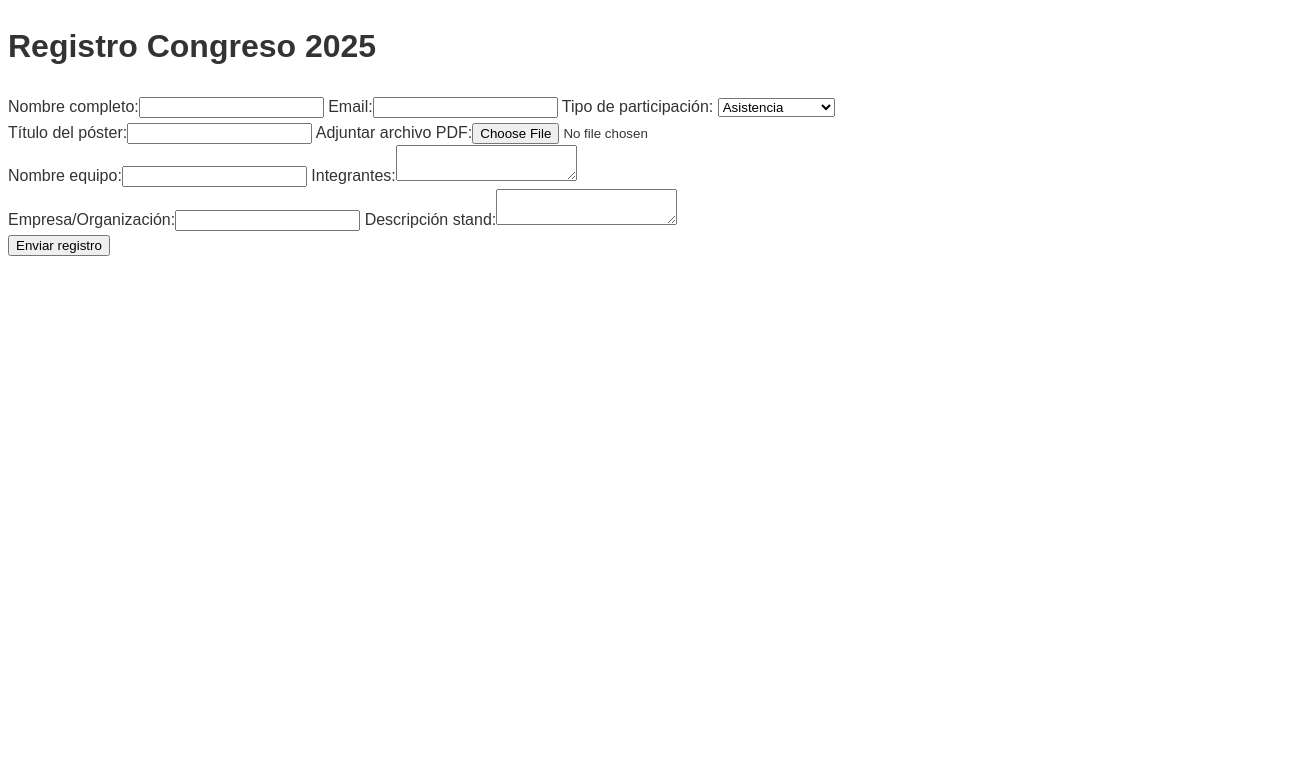
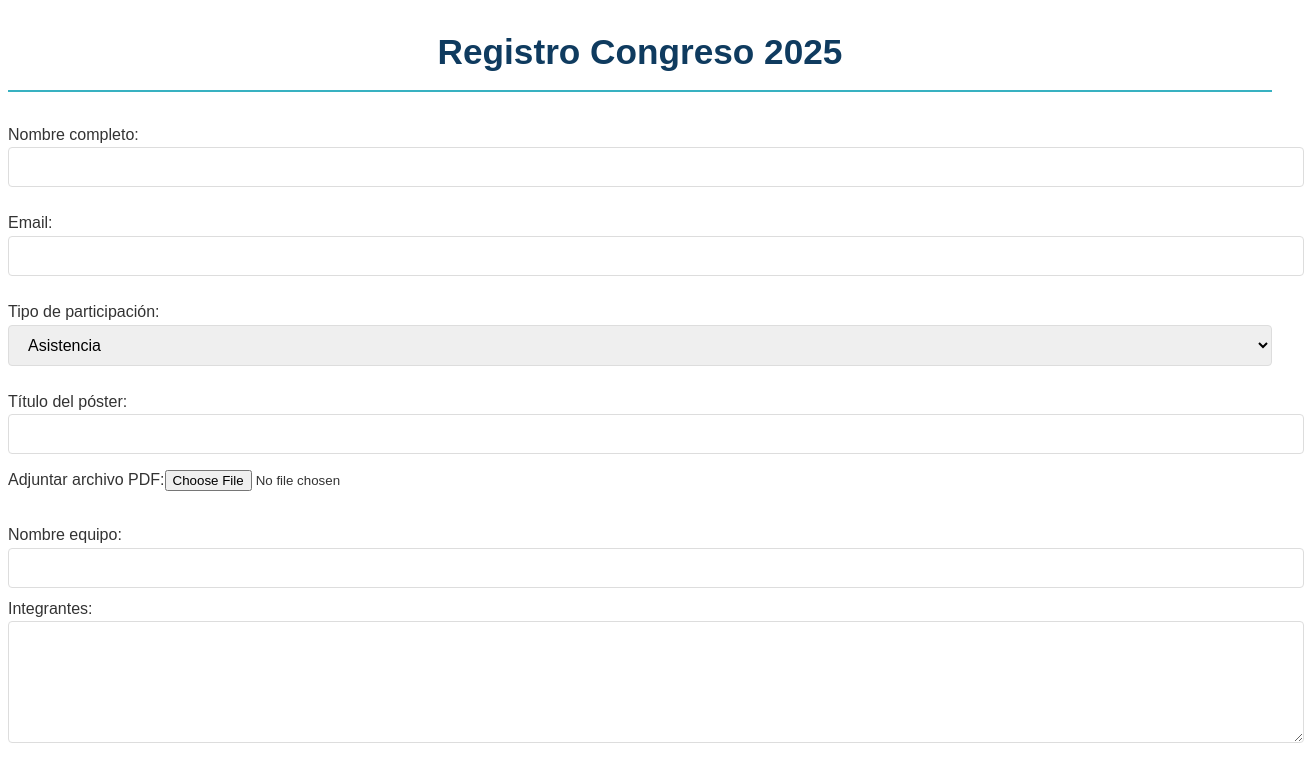
Before and after one commit to bryancontreras/congresosaluddigital.github.io, a website: page public/form.html in a window 1280 px wide. Shown: the top 771 px of the page, 1304 px wide, since content can reach past the window. Drawn offline with Linux system fonts and the light colour scheme.

Commit message:
formulario

```diff
--- a/public/css/styles.css
+++ b/public/css/styles.css
@@ -236,6 +236,108 @@ body {
     box-shadow: 0 0 0 0.25rem rgba(15, 59, 95, 0.25);
 }
 
+
+  h1, h2 {
+    color: var(--primary-color);
+    text-align: center;
+    margin-bottom: 30px;
+  }
+
+  h1 {
+    font-size: 2.2rem;
+    border-bottom: 2px solid var(--secondary-color);
+    padding-bottom: 10px;
+  }
+  form {
+    display: flex;
+    flex-direction: column;
+    gap: 15px;
+  }
+
+  .form-group {
+    margin-bottom: 15px;
+  }
+
+  label {
+    display: block;
+    margin-bottom: 8px;
+    font-weight: 500;
+    color: var(--dark-color);
+  }
+
+  input[type="text"],
+input[type="email"],
+select,
+textarea {
+  width: 100%;
+  padding: 10px 15px;
+  border: 1px solid #ddd;
+  border-radius: 4px;
+  font-size: 1rem;
+  transition: border-color 0.3s;
+}
+
+input[type="file"] {
+  padding: 8px 0;
+}
+
+textarea {
+  min-height: 100px;
+  resize: vertical;
+}
+
+input:focus,
+select:focus,
+textarea:focus {
+  outline: none;
+  border-color: var(--secondary-color);
+  box-shadow: 0 0 0 2px rgba(52, 152, 219, 0.2);
+}
+
+button {
+    background-color: var(--secondary-color);
+    color: white;
+    border: none;
+    padding: 12px 20px;
+    font-size: 1rem;
+    border-radius: 4px;
+    cursor: pointer;
+    transition: background-color 0.3s;
+    font-weight: 600;
+    margin-top: 10px;
+    align-self: flex-end;
+  }
+
+  button:hover {
+    background-color: #2980b9;
+  }
+
+  /* Mensajes */
+.message {
+    padding: 12px 15px;
+    border-radius: 5px;
+    margin: 15px 0;
+  }
+
+  #errorMessage {
+    background-color: #fdecea;
+    color: var(--accent-color);
+    border-left: 4px solid var(--accent-color);
+  }
+
+  #loadingMessage {
+    background-color: #e8f4fd;
+    color: var(--secondary-color);
+    border-left: 4px solid var(--secondary-color);
+    text-align: center;
+  }
+
+  #successMessage {
+    background-color: #eafaf1;
+    color: var(--success-color);
+    border-left: 4px solid var(--success-color);
+  }
+
 /* Media queries */
 @media (max-width: 991.98px) {
     .timeline-content {
```
